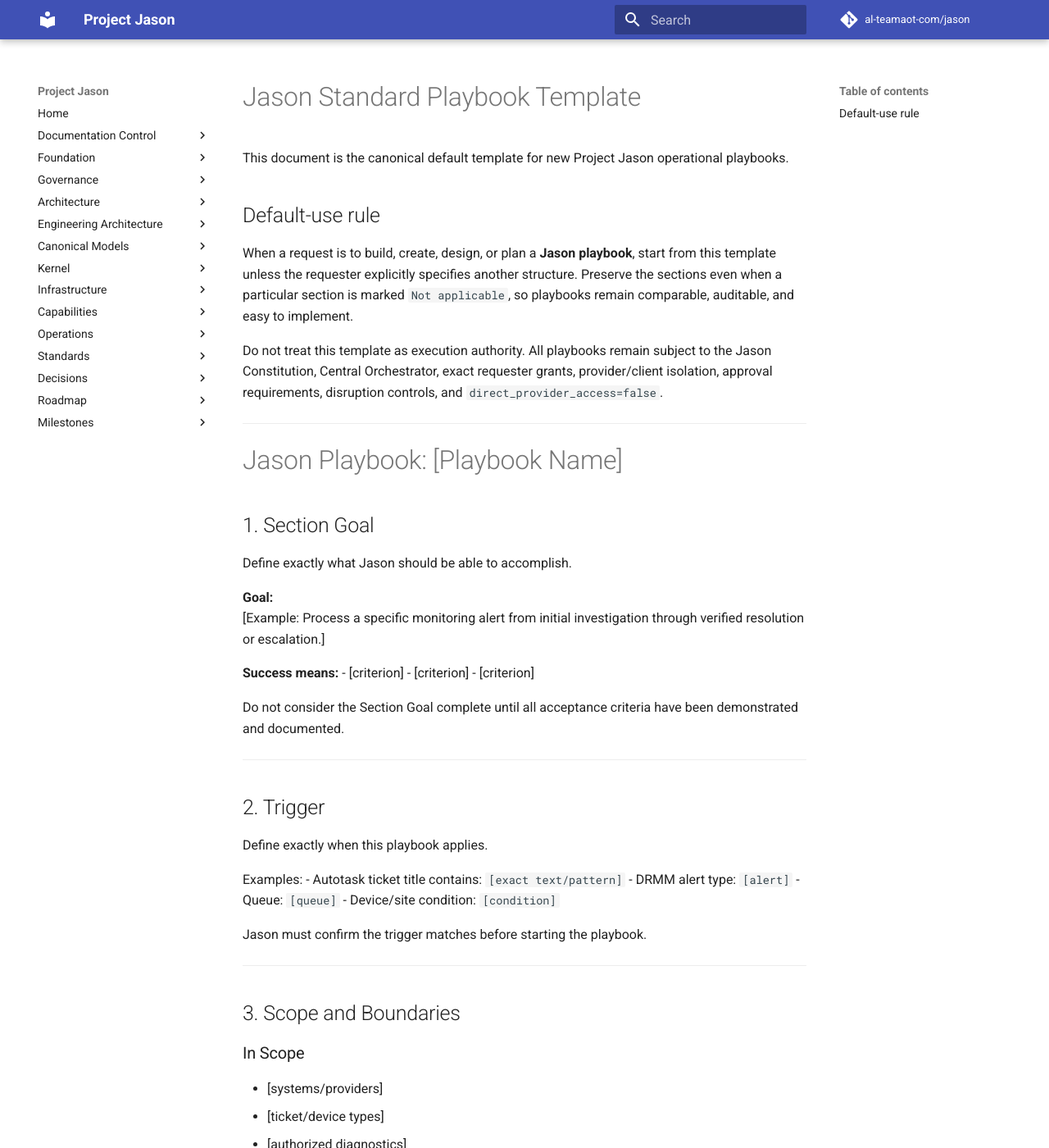
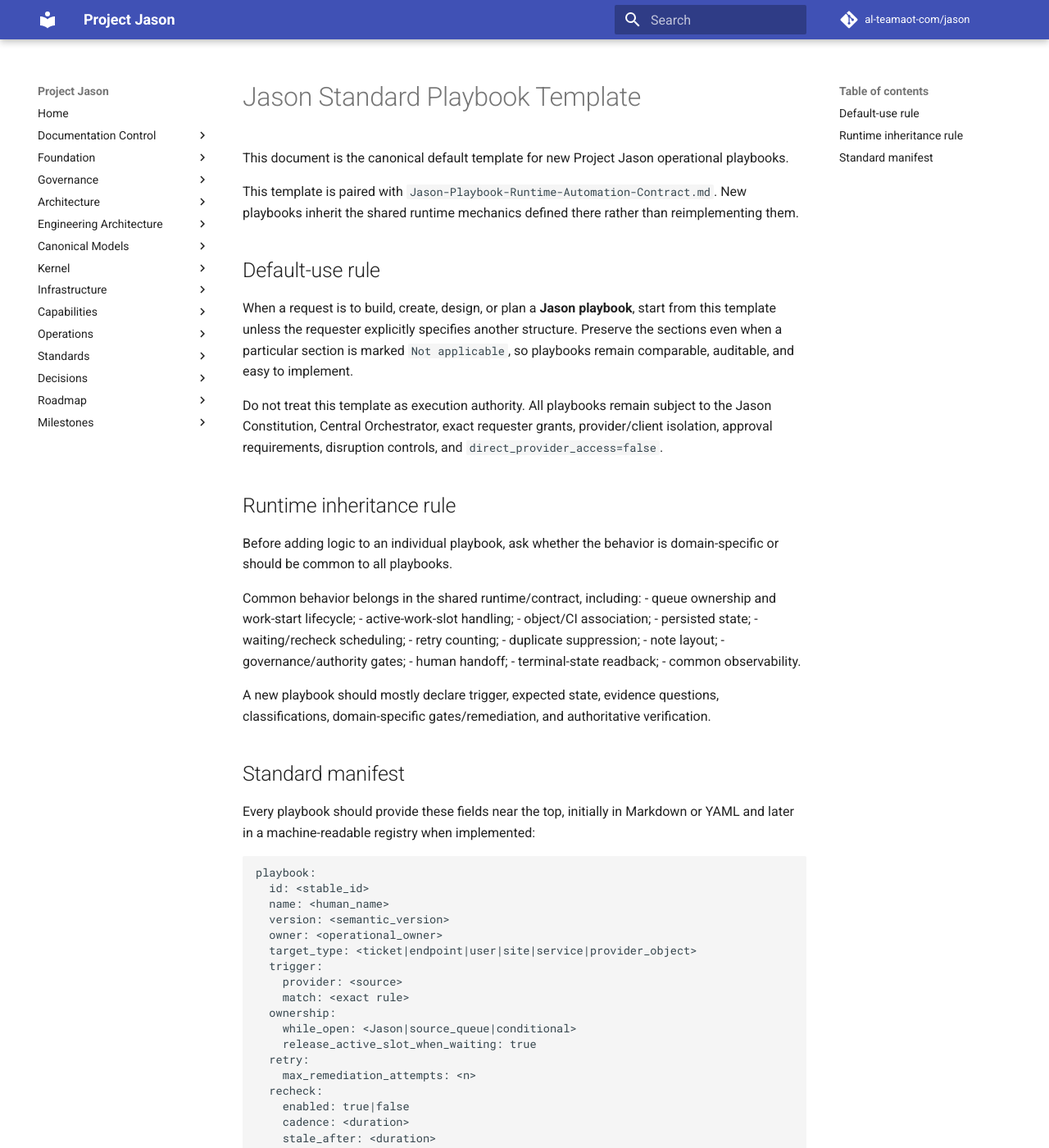
Before and after one commit to al-teamaot-com/jason, an MkDocs documentation site: the page built from docs/playbooks/Jason-Standard-Playbook-Template.md, in a window 1280 px wide and 1400 px high. Shown: the whole window at 82% size. Built offline with MkDocs 1.6.1 and Material for MkDocs 9.7.7, drawn with Linux system fonts in a browser that asks for light colours; comment, search, counter and statistics services are not loaded; some of the changed text lies outside the part shown.

Commit message:
Align playbook template with shared runtime contract

````diff
--- a/docs/playbooks/Jason-Standard-Playbook-Template.md
+++ b/docs/playbooks/Jason-Standard-Playbook-Template.md
@@ -1,12 +1,68 @@
 # Jason Standard Playbook Template
 
 This document is the canonical default template for new Project Jason operational playbooks.
+
+This template is paired with `Jason-Playbook-Runtime-Automation-Contract.md`. New playbooks inherit the shared runtime mechanics defined there rather than reimplementing them.
 
 ## Default-use rule
 
 When a request is to build, create, design, or plan a **Jason playbook**, start from this template unless the requester explicitly specifies another structure. Preserve the sections even when a particular section is marked `Not applicable`, so playbooks remain comparable, auditable, and easy to implement.
 
 Do not treat this template as execution authority. All playbooks remain subject to the Jason Constitution, Central Orchestrator, exact requester grants, provider/client isolation, approval requirements, disruption controls, and `direct_provider_access=false`.
+
+## Runtime inheritance rule
+
+Before adding logic to an individual playbook, ask whether the behavior is domain-specific or should be common to all playbooks.
+
+Common behavior belongs in the shared runtime/contract, including:
+- queue ownership and work-start lifecycle;
+- active-work-slot handling;
+- object/CI association;
+- persisted state;
+- waiting/recheck scheduling;
+- retry counting;
+- duplicate suppression;
+- note layout;
+- governance/authority gates;
+- human handoff;
+- terminal-state readback;
+- common observability.
+
+A new playbook should mostly declare trigger, expected state, evidence questions, classifications, domain-specific gates/remediation, and authoritative verification.
+
+## Standard manifest
+
+Every playbook should provide these fields near the top, initially in Markdown or YAML and later in a machine-readable registry when implemented:
+
+```yaml
+playbook:
+  id: <stable_id>
+  name: <human_name>
+  version: <semantic_version>
+  owner: <operational_owner>
+  target_type: <ticket|endpoint|user|site|service|provider_object>
+  trigger:
+    provider: <source>
+    match: <exact rule>
+  ownership:
+    while_open: <Jason|source_queue|conditional>
+    release_active_slot_when_waiting: true
+  retry:
+    max_remediation_attempts: <n>
+  recheck:
+    enabled: true|false
+    cadence: <duration>
+    stale_after: <duration>
+  verification:
+    authoritative_source: <source>
+    success_condition: <condition>
+  completion:
+    terminal_disposition: <Complete|Human Review|other>
+  autonomy:
+    allowed_branches: []
+    approval_bound_branches: []
+    disruptive_branches: []
+```
 
 ---
 
@@ -86,7 +142,8 @@
    - set Work Type **Remote Support**;
    - require post-mutation readback;
    - if the ownership transition fails, do not continue substantive work as though ownership succeeded.
-9. For endpoint tickets, require authoritative current evidence that the target device is online before claiming the ticket.
+9. Do not conflate queue ownership with endpoint availability. A matching playbook may claim/own an offline ticket when its ownership policy requires that. Apply endpoint-online or continuous-online requirements as diagnostic/remediation gates, not as a universal prerequisite for queue ownership.
+10. Before substantive ticket-specific diagnostics, require the global work-start transition/readback defined by the shared runtime contract.
 
 If the affected object cannot be identified confidently:
 
@@ -119,11 +176,7 @@
 
 Suggested base states:
 
-`identified -> waiting -> diagnosing -> blocked -> remediating -> verifying -> complete`
-
-or:
-
-`escalated`
+`detected -> owned -> identified -> diagnosing -> classified -> waiting | blocked | remediating | verifying | human_review | escalated | complete`
 
 Add playbook-specific states when required.
 
@@ -137,6 +190,8 @@
 - last ticket-documentation fingerprint.
 
 A recheck that produces no meaningful state/evidence change updates persisted state only; it does **not** create another ticket note. The persisted recheck record remains the audit evidence that the check occurred.
+
+Waiting is a first-class state. Where safe, waiting tickets should release their active-work slot while retaining the queue ownership declared by the playbook. Resume from persisted state rather than restarting completed work.
 
 ---
 
@@ -170,6 +225,8 @@
 -> gather additional evidence or escalate.
 
 Do not infer a failure solely from an alert if authoritative evidence can verify it.
+
+A successful authoritative read that returns no matching object is valid negative evidence, not automatically a connector failure. Playbooks must distinguish an authoritative empty result from a failed/unauthorized/unavailable read.
 
 ---
 
@@ -252,6 +309,8 @@
 - maximum waiting period reached
 
 Prevent duplicate scheduled jobs for the same ticket/playbook instance.
+
+Unless the playbook explicitly requires otherwise, entering a normal waiting state should release the active-work slot without changing the playbook's declared queue ownership.
 
 Periodic polling is not itself a documentable event. Write a new ticket note only when the recheck changes evidence, classification, action, dependency, authority state, escalation state, or terminal disposition.
 
@@ -489,6 +548,11 @@
 13. persisted state
 14. duplicate-note suppression on unchanged rechecks
 15. terminal ticket-state readback verification
+16. queue ownership independent of active-work capacity
+17. active-slot release/resume while waiting
+18. authoritative negative-evidence handling
+19. client-boundary rejection
+20. persisted restart/resume behavior
 
 Do not modify unrelated production objects during testing.
 
@@ -514,7 +578,7 @@
 
 Document:
 
-- `autonomous_allowed`: `false`, `diagnostic_only`, or the exact bounded scope;
+- branch-level autonomy: exact allowed branches, approval-bound branches, and disruptive branches;
 - exact playbook version;
 - exact allowed capabilities;
 - explicit actions that remain approval-bound;
````
